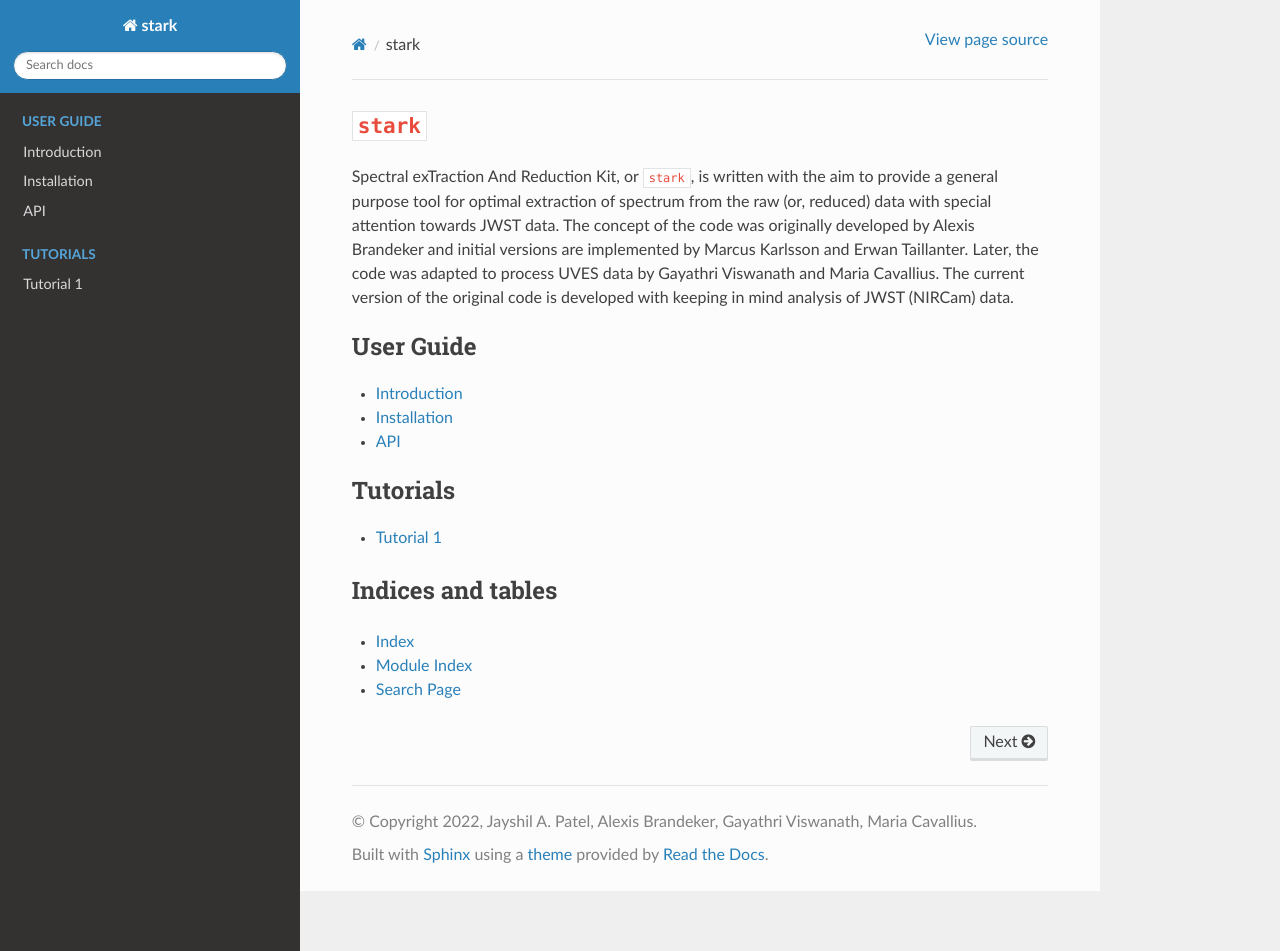
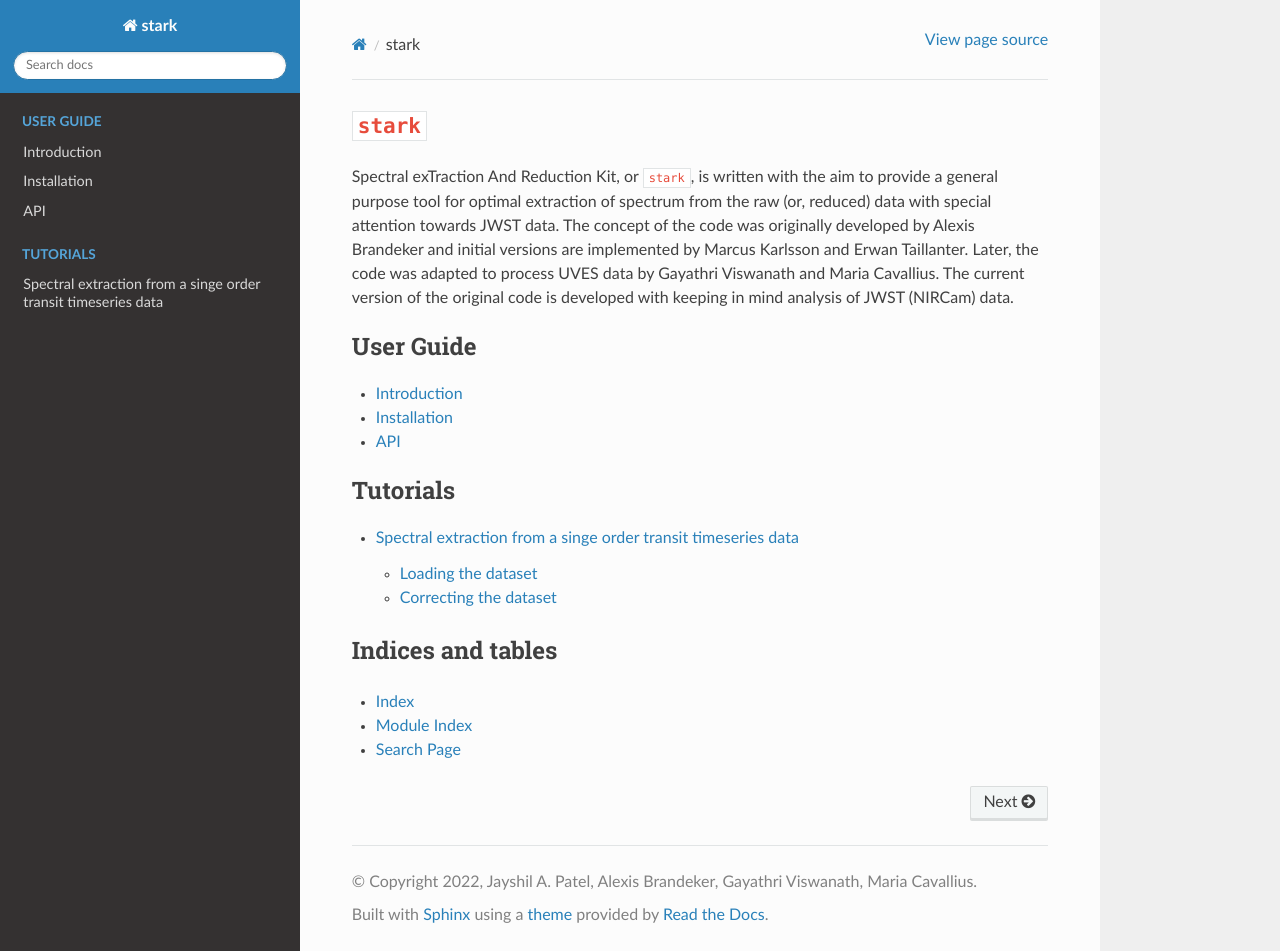
Before and after one commit to Jayshil/stark, a Sphinx documentation site: the page built from docs/index.rst, in a window 1280 px wide and 951 px high. Built offline with Sphinx 7.4.7 and the Read the Docs theme 2.0.0, drawn with Linux system fonts in a browser that asks for light colours; the version number could not be read and is left out; some of the changed lines change nothing that is shown.

Commit message:
tutorial 1

```diff
--- a/docs/tutorials/tutorial1.rst
+++ b/docs/tutorials/tutorial1.rst
@@ -1,4 +1,68 @@
-Tutorial 1
+Spectral extraction from a singe order transit timeseries data
 ==========
 
-Writing tutorial 1...
+In the present notebook, we will extract spectra from a single order transit timeseries data. We will use WASP-39 transit timeseries data obtained with NIRCam/JWST for Transiting Exoplanet Community Early Release Science (ERS) program. All data products can be found on the `MAST portal <https://mast.stsci.edu/portal/Mashup/Clients/Mast/Portal.html>`: this contains raw uncalibrated data (files with :code:`uncal.fits` extension), calibrated data (:code:`rateints.fits` and :code:`calints.fits`) and even spectrum timeseries data (:code:`x1dints.fits`). Here we will use :code:`rateints.fits` files to extract spectrum (see, the documentation of the `jwst <https://jwst-pipeline.readthedocs.io/en/latest/index.html>` pipeline to know more). We downloaded all files and put them in the same directory as this notebook.
+
+We first need to "correct" this data for NaN values, 0s and cosmic rays, which will be our first task. We can then perform a background subtraction. Finally we will extract a spectrum timeseries from this dataset.
+
+.. code-block:: python
+    import numpy as np
+    import matplotlib.pyplot as plt
+    import os
+    from stark import SingleOrderPSF, optimal_extract, reduce
+    from astropy.stats import mad_std
+    from glob import glob
+    from astropy.io import fits
+    from tqdm import tqdm
+    from path import Path
+    from scipy.optimize import curve_fit as cft
+    from mpl_toolkits.axes_grid1 import make_axes_locatable
+    import warnings
+
+Loading the dataset
+-------------------
+
+Since the data volume is too big, the data products are delievered in segments. For WASP-39 NIRCam data, there are 4 segments. We first load data in all 4 segments and put them in a single numpy array below:
+
+.. code-block:: python
+    visit = 'NRCLW'
+
+    # Input and Output paths
+    p1 = os.getcwd()
+    if not Path(p1 + '/Figures').exists():
+        os.mkdir(p1 + '/Figures')
+
+    ## Segments!!!
+    segs = ['00' + str(i+1) for i in range(4)]
+
+    # For 1st segment
+    ## Loading the .fits file
+    fhdul = glob(p1 + '/*seg001_nrcalong_rateints.fits')[0]
+    hdul = fits.open(fhdul)
+    ## 1, 2 and 3rd products are data, errors and bad-pixel map, respectively
+    raw_data, raw_err, dq, time_bjd = hdul[1].data, hdul[2].data, hdul[3].data, hdul[4].data['int_mid_BJD_TDB']
+    ## All values >0 in bad pixel maps are "bad"; we create a simpler bad-pixel map here,
+    # 0 means bad pixel and 1 means a good pixel (the same convention used by stark)
+    mask = np.ones(dq.shape)
+    mask[dq > 0] = 0.
+
+    # Repeating the same for the other segments
+    for i in range(len(segs)-1):
+        fhdul = glob(p1 + '/*seg' + segs[i+1] + '_nrcalong_rateints.fits')[0]
+        hdul = fits.open(fhdul)
+        # Data
+        raw_data = np.vstack((raw_data, hdul[1].data))
+        # Errors
+        raw_err = np.vstack((raw_err, hdul[2].data))
+        # DQ
+        dq, m1 = hdul[3].data, np.ones(hdul[1].data.shape)
+        m1[dq>0] = 0.
+        mask = np.vstack((mask, m1))
+        # Times
+        time_bjd = np.hstack((time_bjd, hdul[4].data['int_mid_BJD_TDB']))
+
+    time_bjd = time_bjd + 2400000.5
+    nint = np.random.randint(0, raw_data.shape[0])
+
+Correcting the dataset
+----------------------
```
